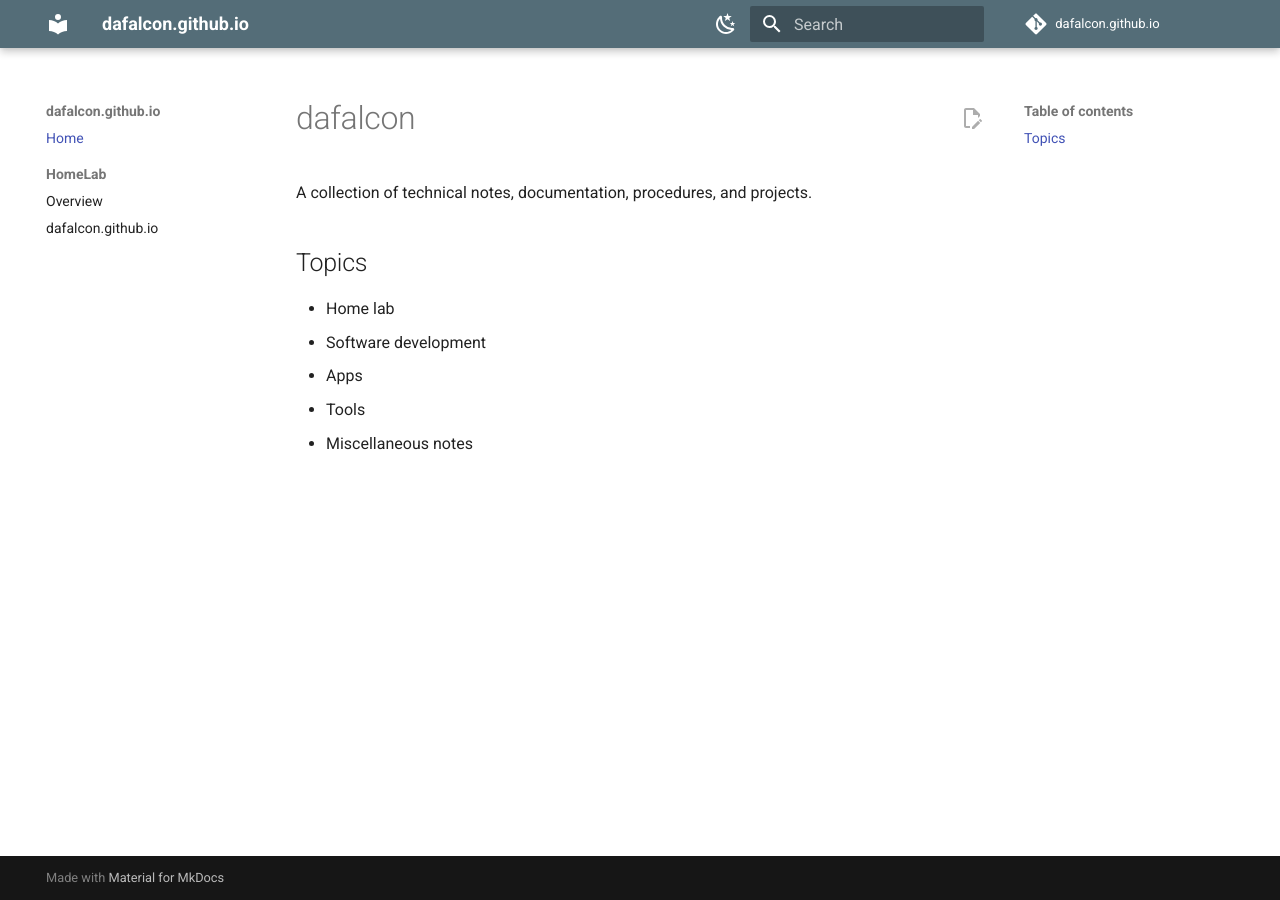
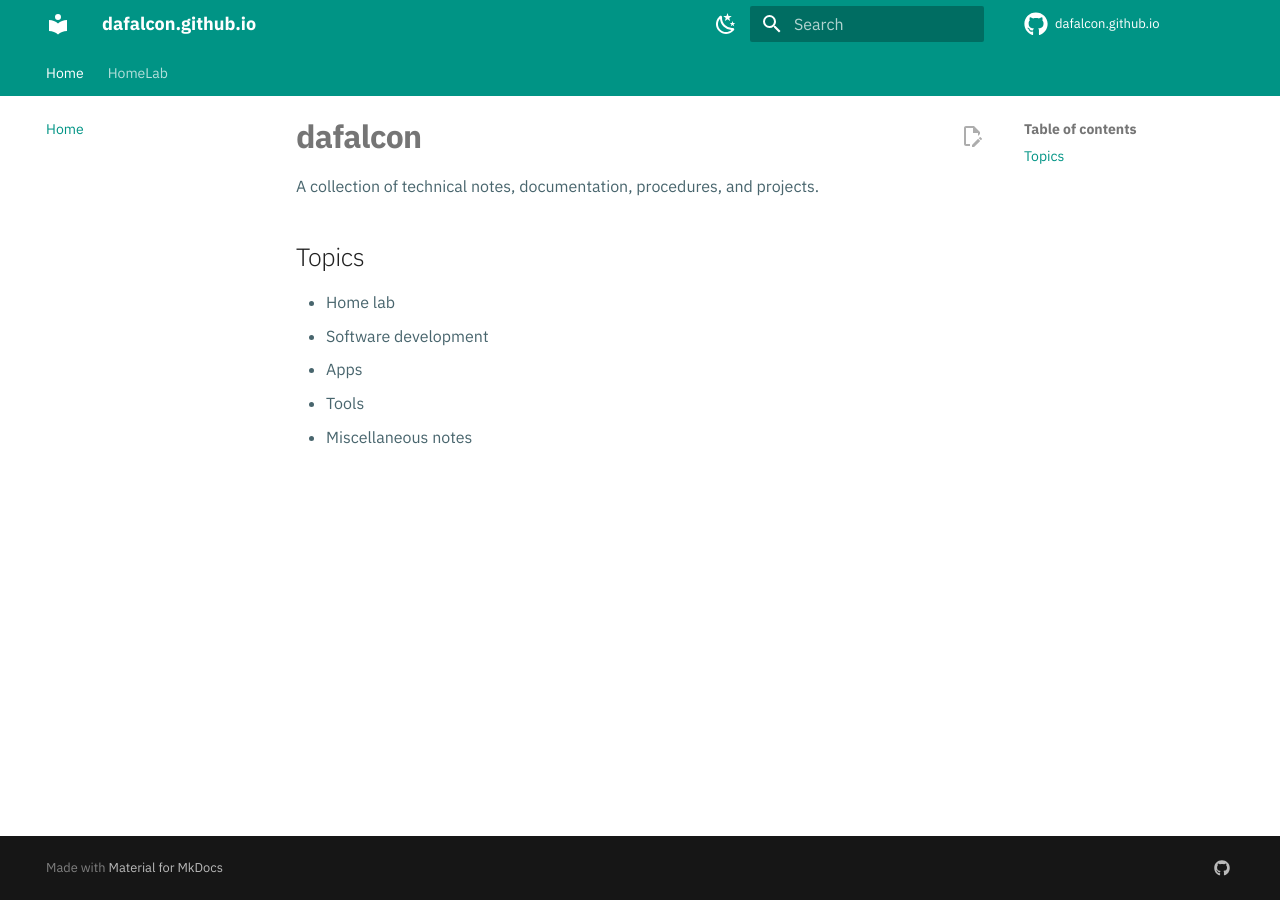
Before and after one commit to dafalcon/dafalcon.github.io, an MkDocs documentation site: the page built from docs/index.md, in a window 1280 px wide. Built offline with MkDocs 1.6.1 and Material for MkDocs 9.7.7, drawn with Linux system fonts in a browser that asks for light colours; comment, search, counter and statistics services are not loaded.

Commit message:
Style updates

```diff
--- /dev/null
+++ b/docs/stylesheets/extra.css
@@ -0,0 +1,74 @@
+:root {
+  --df-ink: #12343b;
+  --df-ink-soft: #48656d;
+  --df-accent: #d97706;
+  --df-accent-soft: rgba(217, 119, 6, 0.14);
+  --df-surface: #f4efe6;
+  --df-surface-strong: #ebe2d3;
+  --df-border: rgba(18, 52, 59, 0.12);
+  --df-shadow: 0 18px 44px rgba(18, 52, 59, 0.12);
+  --df-radius: 22px;
+  --md-primary-fg-color: #1f6b75;
+  --md-primary-fg-color--light: #4d97a0;
+  --md-primary-fg-color--dark: #174f57;
+  --md-accent-fg-color: #d97706;
+}
+
+[data-md-color-scheme="slate"] {
+  --df-ink: #ebf4f2;
+  --df-ink-soft: #b7c8c4;
+  --df-accent: #f6ad55;
+  --df-accent-soft: rgba(246, 173, 85, 0.16);
+  --df-surface: #142429;
+  --df-surface-strong: #1b3238;
+  --df-border: rgba(235, 244, 242, 0.1);
+  --df-shadow: 0 18px 44px rgba(0, 0, 0, 0.28);
+  --md-default-bg-color: #0d191d;
+  --md-default-fg-color: #ebf4f2;
+}
+
+.md-typeset h1,
+.md-typeset h2,
+.md-typeset h3 {
+  letter-spacing: -0.02em;
+}
+
+.md-typeset h1 {
+  font-weight: 700;
+  margin-bottom: 0.6rem;
+}
+
+.md-typeset p,
+.md-typeset li {
+  color: var(--df-ink-soft);
+}
+
+.md-typeset a {
+  text-decoration-thickness: 0.08em;
+}
+
+.md-typeset code {
+  border-radius: 0.35rem;
+}
+
+.md-typeset .highlight pre,
+.md-typeset pre > code {
+  border-radius: 18px;
+}
+
+.md-main__inner {
+  margin-top: 0;
+}
+
+.md-content__inner {
+  padding-bottom: 4rem;
+}
+
+.section-label {
+  color: var(--md-primary-fg-color);
+  font-size: 0.78rem;
+  font-weight: 700;
+  letter-spacing: 0.12em;
+  margin-bottom: 0.45rem;
+  text-transform: uppercase;
+}
--- a/mkdocs.yml
+++ b/mkdocs.yml
@@ -8,28 +8,35 @@ edit_uri: edit/main/docs/
 
 theme:
   name: material
+  font:
+    text: IBM Plex Sans
+    code: IBM Plex Mono
   palette:
     - scheme: default
-      primary: blue grey
-      accent: blue
+      primary: teal
+      accent: amber
       toggle:
         icon: material/weather-night
         name: Switch to dark mode
     - scheme: slate
-      primary: blue grey
-      accent: blue
+      primary: teal
+      accent: amber
       toggle:
         icon: material/weather-sunny
         name: Switch to light mode
   features:
     - navigation.instant
+    - navigation.tabs
     - navigation.top
     - navigation.sections
     - navigation.expand
+    - toc.follow
     - content.action.edit
     - content.code.copy
     - search.suggest
     - search.highlight
+  icon:
+    repo: fontawesome/brands/github
 
 plugins:
   - search
@@ -45,7 +52,19 @@ nav:
       - Overview: homelab/index.md
       - dafalcon.github.io: homelab/dafalcon.github.io.md
 
+extra:
+  social:
+    - icon: fontawesome/brands/github
+      link: https://github.com/dafalcon
+
+extra_css:
+  - stylesheets/extra.css
+
 markdown_extensions:
   - admonition
+  - attr_list
+  - md_in_html
   - pymdownx.details
   - pymdownx.superfences
+  - pymdownx.inlinehilite
+  - pymdownx.keys
```
Also changed, not shown: 1 other file.
